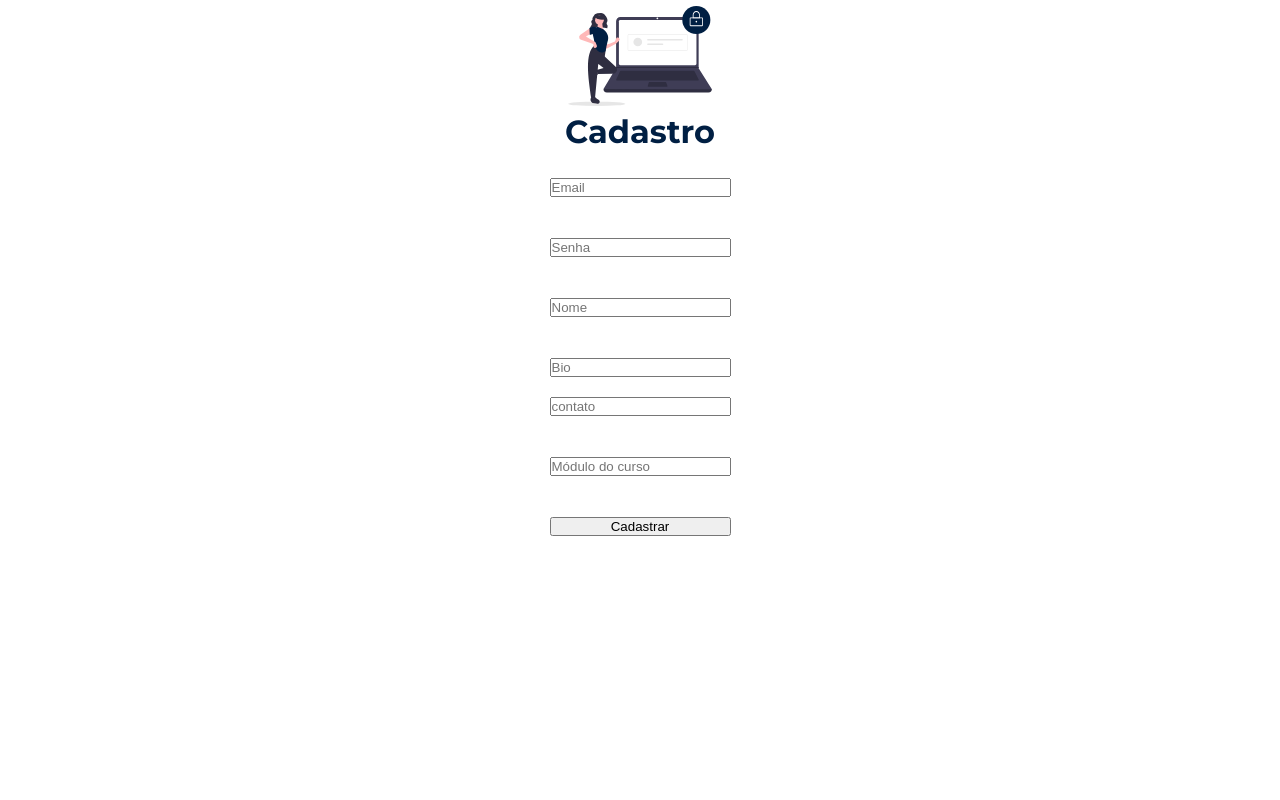
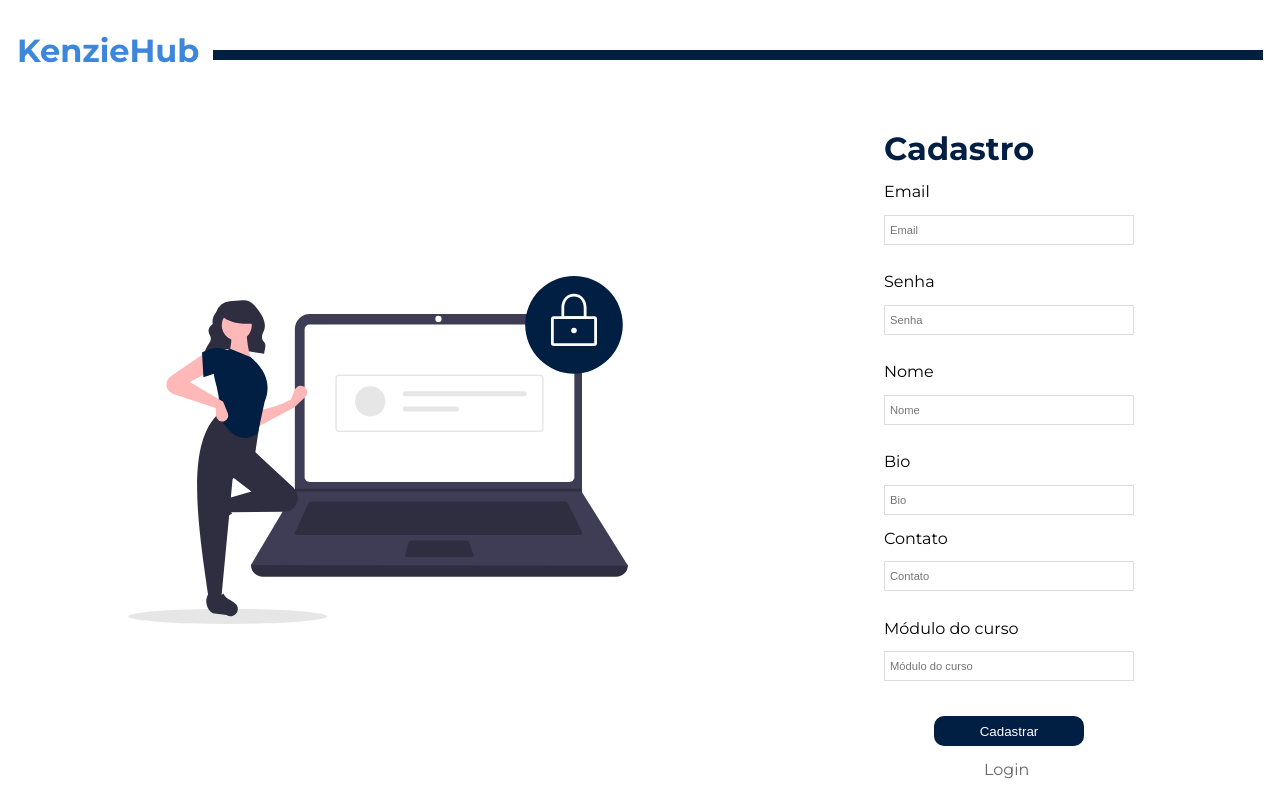
Before and after one commit to bellapegoraro/kenziehub, a React (Create React App) app: page /register in a window 1280 px wide. Built offline with nearby package versions, Linux system fonts and the light colour scheme.

Commit message:
fix: changind names of tags in the register form and styled compelted

```diff
--- a/src/pages/Register/index.jsx
+++ b/src/pages/Register/index.jsx
@@ -4,7 +4,22 @@ import { useForm } from "react-hook-form";
 import { registerUserThunk } from "../../store/modules/register/thunk";
 import { useDispatch } from "react-redux";
 import image from "./imagens/undraw_secure_login_pdn4.svg";
-import { Container, Image, Title, Form } from "./style";
+import {
+  Container,
+  HeaderMobile,
+  ImageMobile,
+  HeaderDesktop,
+  ImageDesktop,
+  Main,
+  Title,
+  Bar,
+  Logo,
+  Form,
+  Input,
+  Label,
+  Button,
+  LinkStyled,
+} from "./style";
 
 const RegisterForm = () => {
   const dispatch = useDispatch();
@@ -37,25 +52,38 @@ const RegisterForm = () => {
 
   return (
     <Container>
-      <Image alt="register" src={image} />
+      <HeaderMobile>
+        <ImageMobile alt="register" src={image} />
+      </HeaderMobile>
+      <HeaderDesktop>
+        <Logo>KenzieHub</Logo>
+        <Bar />
+      </HeaderDesktop>
+      <ImageDesktop alt="register" src={image} />
+      <Main>
         <Title>Cadastro</Title>
         <Form onSubmit={handleSubmit(handleForm)}>
-        <input name="email" placeholder="Email" ref={register}></input>
+          <Label for="email">Email</Label>
+          <Input name="email" placeholder="Email" ref={register}></Input>
           <p style={{ color: "red" }}>{errors.email?.message}</p>
-        <input name="password" placeholder="Senha" ref={register}></input>
+          <Label for="name">Senha</Label>
+          <Input name="password" placeholder="Senha" ref={register}></Input>
           <p style={{ color: "red" }}>{errors.password?.message}</p>
-        <input name="name" placeholder="Nome" ref={register}></input>
+          <Label for="nome">Nome</Label>
+          <Input name="name" placeholder="Nome" ref={register}></Input>
           <p style={{ color: "red" }}>{errors.name?.message}</p>
-
-        <input name="bio" placeholder="Bio" ref={register}></input>
-        <input name="contact" placeholder="contato" ref={register}></input>
+          <Label for="bio">Bio</Label>
+          <Input name="bio" placeholder="Bio" ref={register}></Input>
+          <Label for="contact">Contato</Label>
+          <Input name="contact" placeholder="Contato" ref={register}></Input>
           <p style={{ color: "red" }}>{errors.contact?.message}</p>
-        <input
+          <Label for="course_module">Módulo do curso</Label>
+          <Input
             list="course_options"
             name="course_module"
             placeholder="Módulo do curso"
             ref={register}
-        ></input>
+          ></Input>
           <datalist id="course_options">
             <option value="Primeiro Módulo (Frontend básico)" />
             <option value="Segundo Módulo (Frontend avançado)" />
@@ -64,8 +92,10 @@ const RegisterForm = () => {
           </datalist>
           <p style={{ color: "red" }}>{errors.courseModule?.message}</p>
 
-        <button type="submit">Cadastrar</button>
+          <Button type="submit">Cadastrar</Button>
         </Form>
+        <LinkStyled to="/login">Login</LinkStyled>
+      </Main>
     </Container>
   );
 };
--- a/src/pages/Register/style.js
+++ b/src/pages/Register/style.js
@@ -1,16 +1,78 @@
 import styled from "styled-components";
+import { Link } from "react-router-dom";
 
 const Container = styled.div`
   display: flex;
   flex-direction: column;
   align-items: center;
   height: 100vh;
+  @media (min-width: 1000px) {
+    flex-direction: row;
+    flex-wrap: wrap;
+    width: 100vw;
+  }
 `;
 
-const Image = styled.img`
+const HeaderMobile = styled.div`
+  background-color: #0060ce;
+  width: 100vw;
+  height: 110px;
+  display: flex;
+  justify-content: center;
+
+  @media (min-width: 1000px) {
+    display: none;
+  }
+`;
+
+const ImageMobile = styled.img`
   margin-top: 3%;
   width: 200px;
-  height: 100px;
+  height: 90px;
+  opacity: 0.6;
+
+  @media (min-width: 500px) {
+    margin-top: 1%;
+  }
+`;
+
+const HeaderDesktop = styled.div`
+  display: flex;
+  justify-content: space-around;
+  padding: 10px;
+  width: 100vw;
+  @media (max-width: 1000px) {
+    display: none;
+  }
+`;
+
+const Logo = styled.h1`
+  color: #3d86d9;
+`;
+
+const Bar = styled.div`
+  margin-top: 1.5%;
+  background-color: #001f43;
+  height: 10px;
+  width: 82vw;
+  @media (max-width: 1000px) {
+    display: none;
+  }
+`;
+
+const ImageDesktop = styled.img`
+  width: 500px;
+  height: 500px;
+  margin-left: 10%;
+  @media (max-width: 1000px) {
+    display: none;
+  }
+`;
+
+const Main = styled.div`
+  @media (min-width: 1000px) {
+    margin-left: 20%;
+  }
 `;
 
 const Title = styled.h1`
@@ -19,11 +81,76 @@ const Title = styled.h1`
 `;
 
 const Form = styled.form`
-  margin-top: 3%;
   display: flex;
   flex-direction: column;
   justify-content: space-evenly;
-  height: 50vh;
+  height: 68vh;
+  @media (min-width: 1000px) {
+    height: 74vh;
+  }
 `;
 
-export { Container, Image, Title, Form };
+const Input = styled.input`
+  height: 30px;
+  border: 1px solid #dddddd;
+  padding: 5px;
+  width: 240px;
+  font-size: 0.7em;
+  outline: none;
+
+  :focus {
+    box-shadow: 0 0 5px rgba(0, 96, 206, 1);
+    border: 1px solid rgba(0, 96, 206, 1);
+  }
+
+  @media (min-width: 1000px) {
+    width: 250px;
+  }
+`;
+
+const Label = styled.label`
+  font-size: 0.8em;
+  @media (min-width: 1000px) {
+    font-size: 1em;
+  }
+`;
+
+const Button = styled.button`
+  background-color: #001f43;
+  color: #fff;
+  border: none;
+  height: 30px;
+  width: 150px;
+  border-radius: 10px;
+  font-weight: 100;
+  margin-left: 20%;
+  margin-top: 3%;
+`;
+
+const LinkStyled = styled(Link)`
+  color: #666666;
+  text-decoration: none;
+  margin-left: 40%;
+  margin-top: 2%;
+
+  @media (min-width: 700px) {
+    margin-top: 1%;
+  }
+`;
+
+export {
+  Container,
+  HeaderMobile,
+  ImageMobile,
+  HeaderDesktop,
+  ImageDesktop,
+  Logo,
+  Main,
+  Title,
+  Form,
+  Bar,
+  Input,
+  Label,
+  Button,
+  LinkStyled,
+};
```
Also changed, not shown: 1 other file (tests, documents, lock files or other folders). Lines whose indentation alone changed are shown as unchanged.
